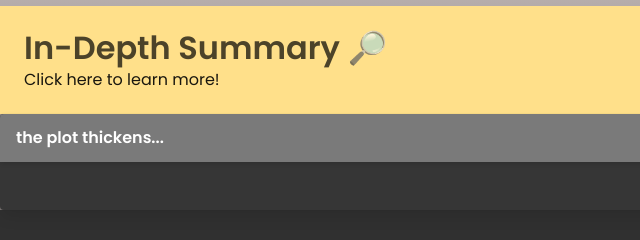
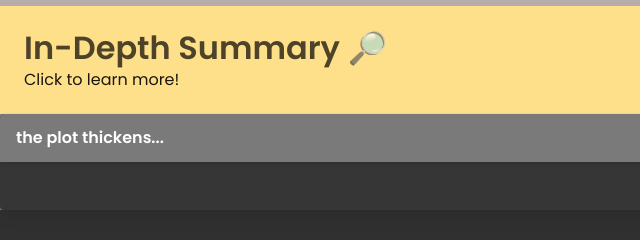
Before and after one commit to hadscloud/fresh-tomatoes, a plain HTML site: page search-results.html in a window 1280 px wide. Shown: the part 1488-1728 px from the top of the page, 0-640 px from the left. Drawn offline with nearby package versions, Linux system fonts and the light colour scheme; a script that the page names is missing.

Commit message:
change to hero subtitle

```diff
--- a/search-results.html
+++ b/search-results.html
@@ -154,7 +154,7 @@
         In-Depth Summary 🔎
       </p>
       <p id="in-depth" class="subtitle is-size-6">
-        Click here to learn more!
+        Click to learn more!
       </p>
     </div>
   </section>
```
